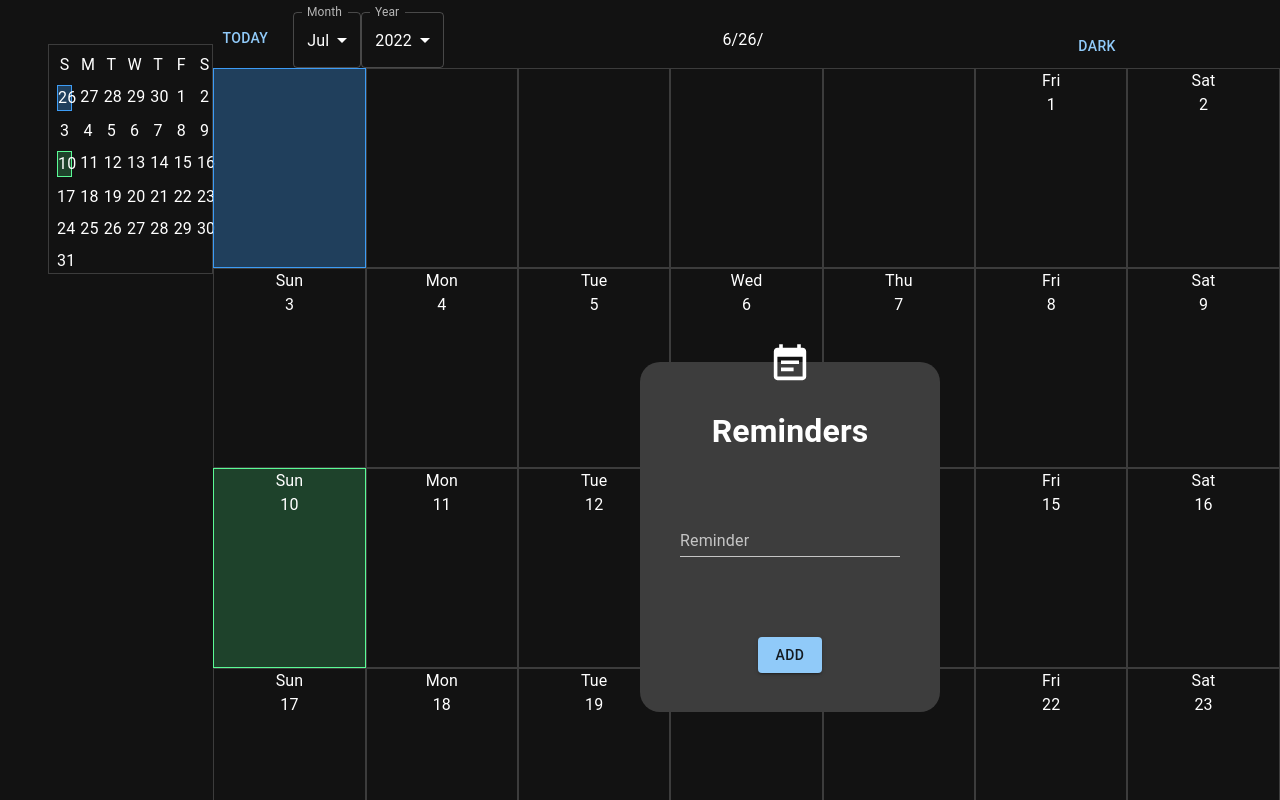
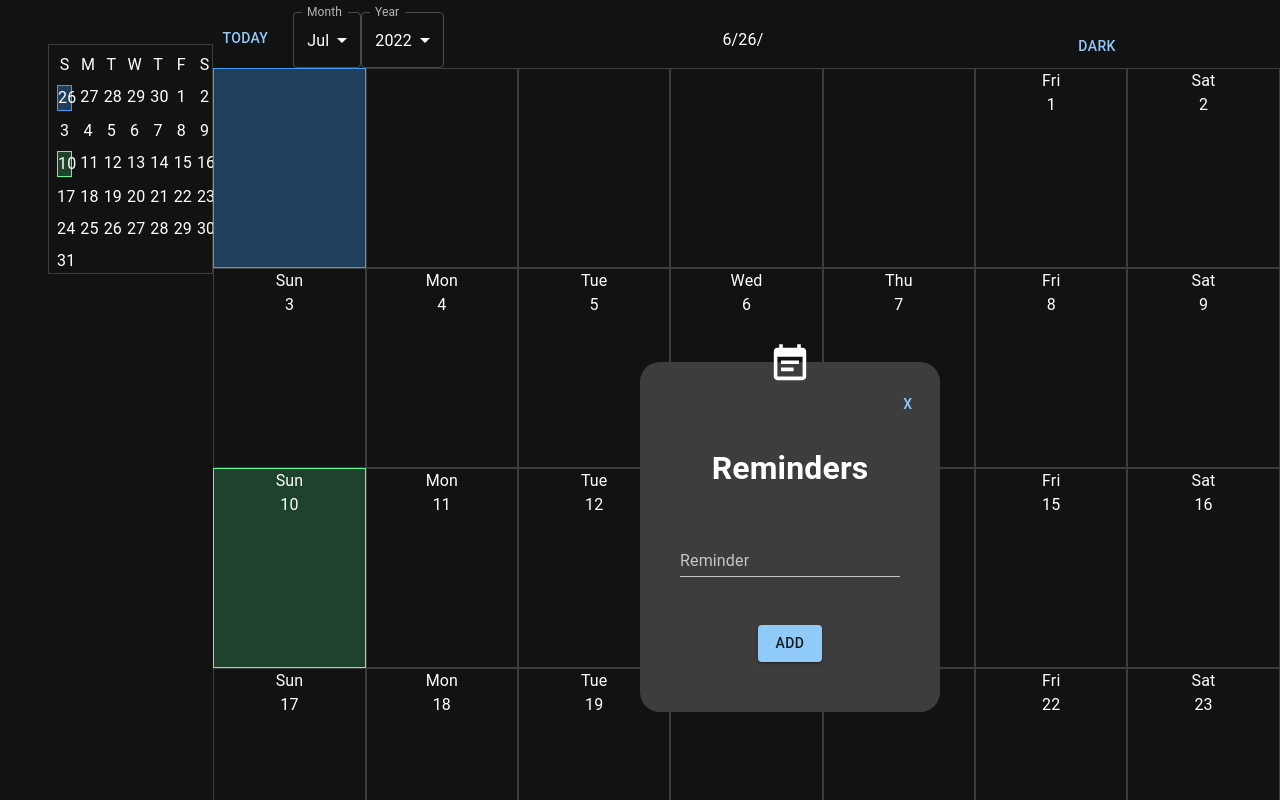
Before and after one commit to Jackthz97/calendar, a React (Create React App) app in the folder client/: page / in a window 1280 px wide. Both pictures are taken after a click on the element 289 px from the left and 168 px from the top of the page. Shown: the top 800 px of the page. Built offline with nearby package versions, Linux system fonts and the light colour scheme.

Commit message:
add temp close button on reminder popup

```diff
--- a/client/src/components/Popup.js
+++ b/client/src/components/Popup.js
@@ -15,6 +15,10 @@ export default function Popup({
   year,
   month,
 }) {
+
+  const handleClose = () => {
+    setPopup(false);
+  }
   const handlePopup = () => {
     setPopup(false);
     setReminder((prev) => ({
@@ -35,10 +39,13 @@ export default function Popup({
       <Grid className="text-box">
         <EventNoteIcon className="EventNoteIcon" />
       </Grid>
+      <Grid align={'end'}>
+      <Button onClick={handleClose}>X</Button>
+      </Grid>
       <Grid className="text-box">
         <h1>Reminders</h1>
       </Grid>
-      <Grid className="text-box" mt={4}>
+      <Grid className="text-box" mt={2}>
         <TextField
           id="standard-basic"
           label="Reminder"
@@ -48,7 +55,7 @@ export default function Popup({
           }}
         />
       </Grid>
-      <Grid className="text-box" mt={10}>
+      <Grid className="text-box" mt={6}>
         <Button variant="contained" onClick={handlePopup}>
           Add
         </Button>
```
